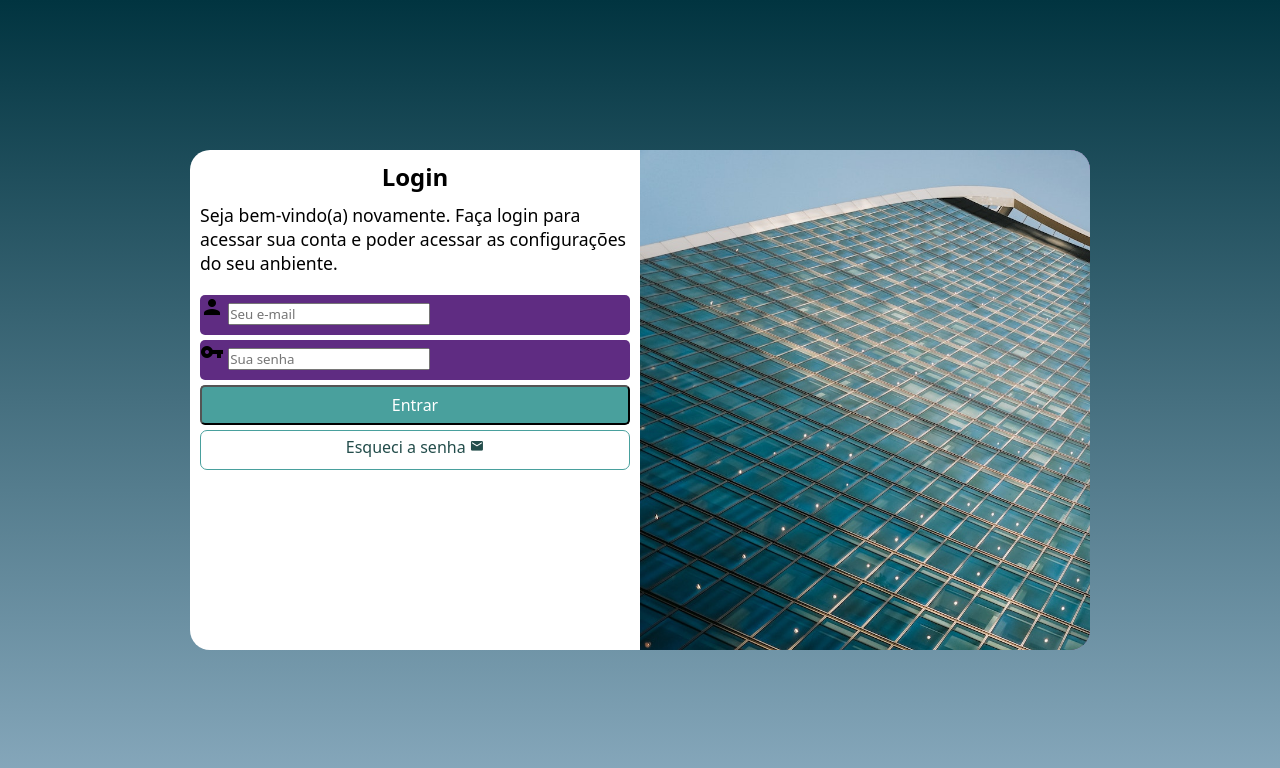
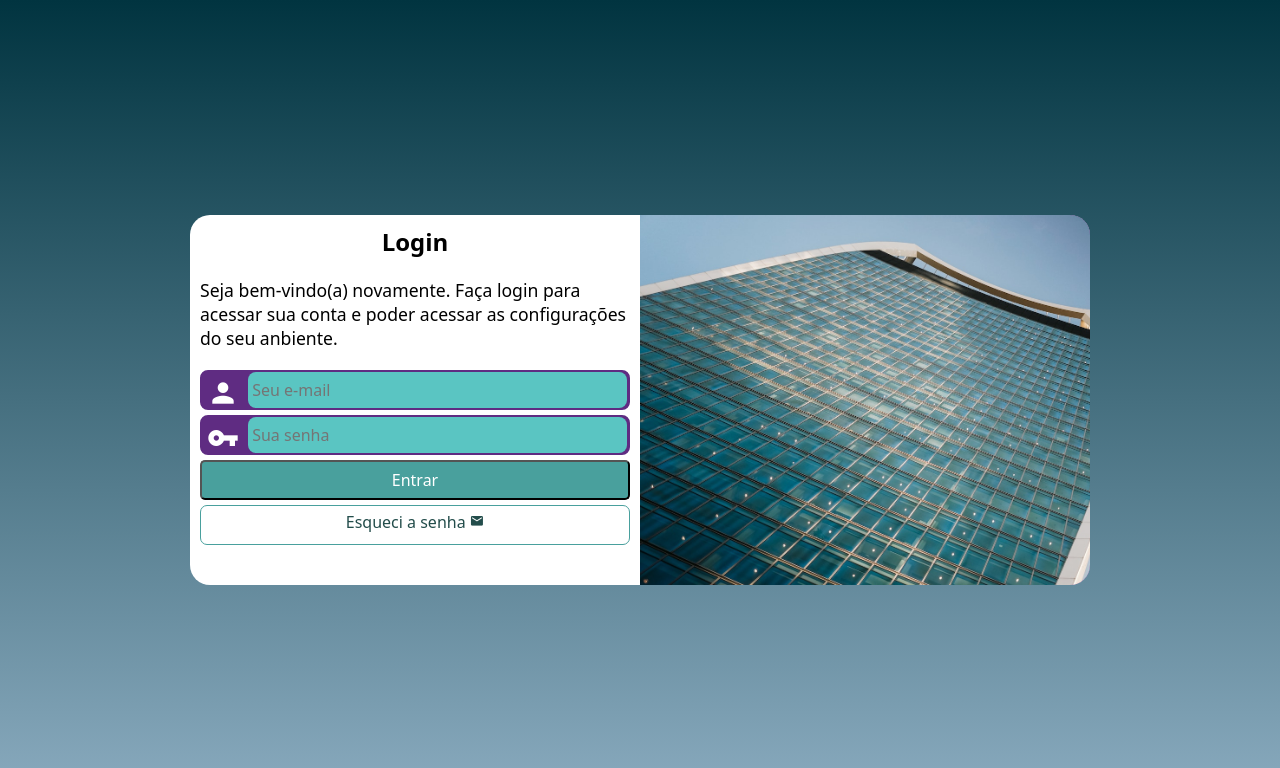
Before and after one commit to Gabrielmacedo12/projeto-login-fazendo-sozinho, a plain HTML site: page index.html in a window 1280 px wide. Drawn offline with Linux system fonts and the light colour scheme.

Commit message:
projeto login feito

```diff
--- a/estilos/mediaquery.css
+++ b/estilos/mediaquery.css
@@ -10,9 +10,10 @@ grnades telas: acima de 1200px
 */
 
 @media screen and (min-width: 768px) and (max-width: 992px) {
-
+    /* comfigurção para tablet */
     section#login {
         width: 768px;
+        height: 300px;
     }
 
     section#login > div#imagem {
@@ -39,6 +40,7 @@ grnades telas: acima de 1200px
     }
     section#login {
         width: 900px;
+        height: 370px;
     }
 
     section#login > div#imagem {
@@ -52,6 +54,7 @@ grnades telas: acima de 1200px
     }
     section#login > div#formulario > p {
         font-size: 1.1em;
+        margin: 20px 0px;
     }
 
 
--- a/estilos/style.css
+++ b/estilos/style.css
@@ -29,10 +29,10 @@ section#login {
     background-color: white;
     left: 50%;
     top: 50%;
-    transform: translate(-50%, -50%);
     width: 255px;
     height: 500px;
     border-radius: 20px;
+    transform: translate(-50%, -50%);
     transition: width 0.3s, height 0.3s;
     transition-timing-function: ease;
 }
@@ -58,6 +58,39 @@ section#login > div#formulario > p {
 
 }
 
+form > div.campo {
+    background-color: #5f2c82;
+    border: 2px solid #5f2c82;
+    display: block;
+    width: 100%;
+    height: 40px;
+    border-radius: 8px;
+    margin: 5px 0px;
+}
+div.campo > label {
+    display: none;
+}
+div.campo > span {
+    color: white;
+    /* background-color: black; */
+    font-size: 2em;
+    padding: 5px;
+}
+div.campo > input {
+    background-color: #5ac5c2;
+    font-size: 1em;
+    width: calc(100% - 47px);
+    height: 100%;
+    border: 0px;
+    border-radius: 8px;
+    padding: 4px;
+    transform: translateY(-13px);
+}
+
+div.campo > input:focus-within {
+    background-color: white;
+    border: none;
+}
 
 form > input[type=submit] {
     display: block;
@@ -68,17 +101,7 @@ form > input[type=submit] {
     color: white;
     border-radius: 5px;
 }
-form > div.campo {
-    background-color: #5f2c82;
-    display: block;
-    width: 100%;
-    height: 40px;
-    border-radius: 5px;
-    margin: 5px 0px;
-}
-div.campo > label {
-    display: none;
-}
+
 
 form > input[type=submit]:hover {
     background-color: #306b69;
```
